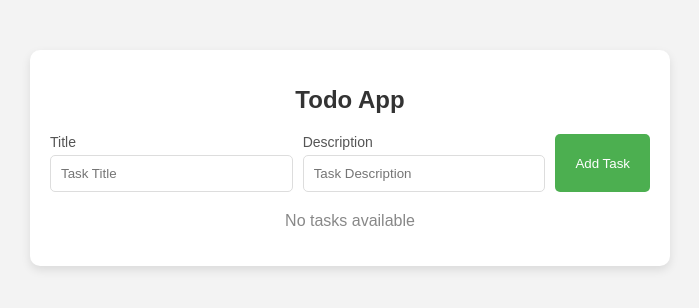
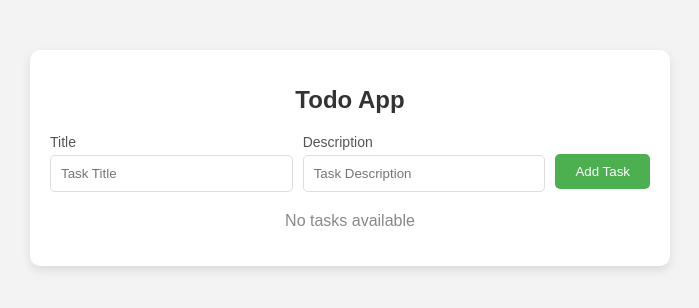
Before and after one commit to komalkalsoom1/Brainwave-task1, a plain HTML site: page index.html in a window 1280 px wide. Shown: the whole page, without its empty margins (290-989 px from the left). Drawn offline with Linux system fonts and the light colour scheme.

Commit message:
Update style.css
make some changes in button

```diff
--- a/style.css
+++ b/style.css
@@ -51,15 +51,19 @@ body {
     border-color: #4caf50;
   }
 
-  button {
-    padding: 10px 20px;
+ button {
+    padding:10px 20px;
     background-color: #4caf50;
     color: white;
     border: none;
     border-radius: 5px;
+    display: flex;
+    align-self: start;
+    margin-top: 20px;
     cursor: pointer;
     transition: background-color 0.3s;
   }
+
 
   button:hover {
     background-color: #45a049;
```
